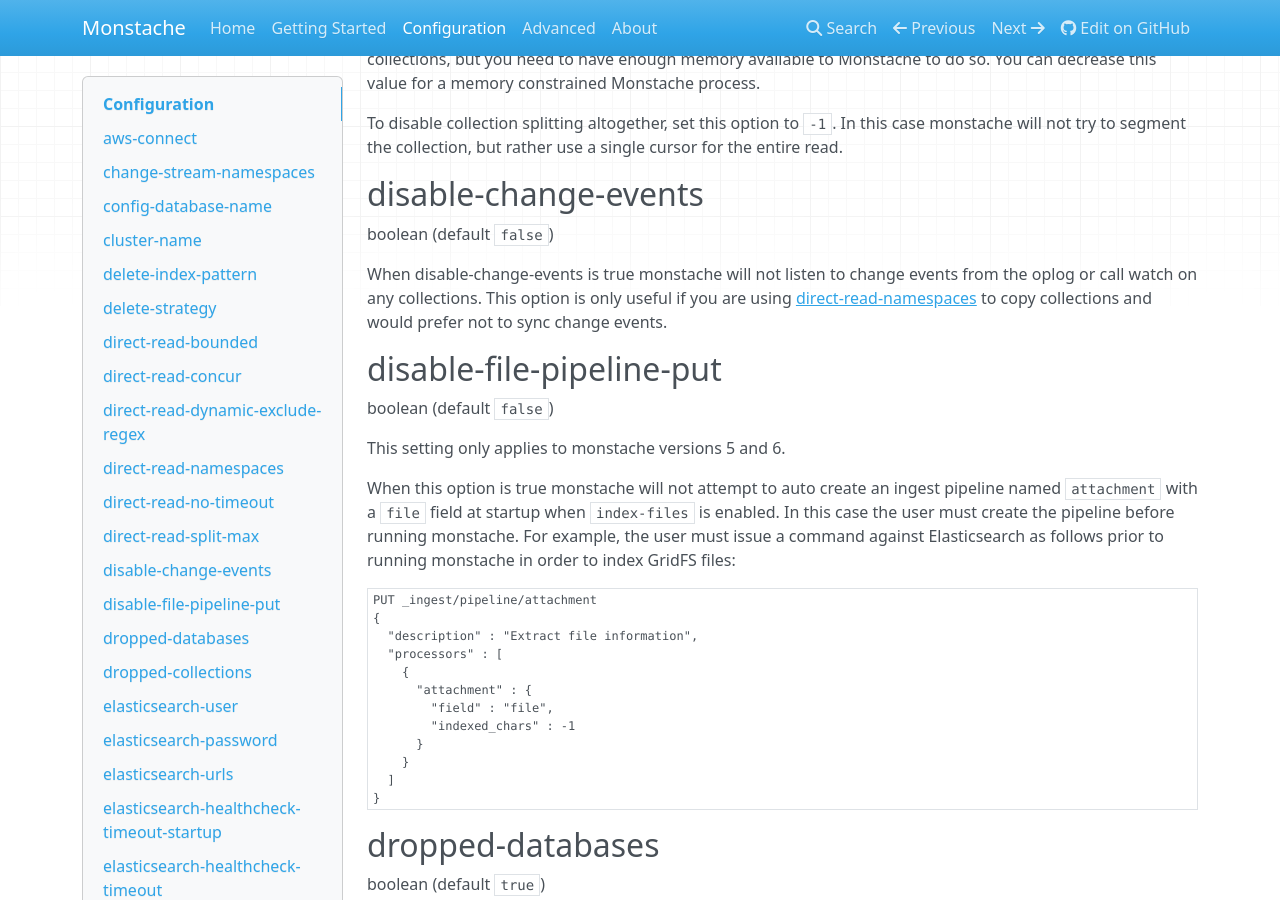
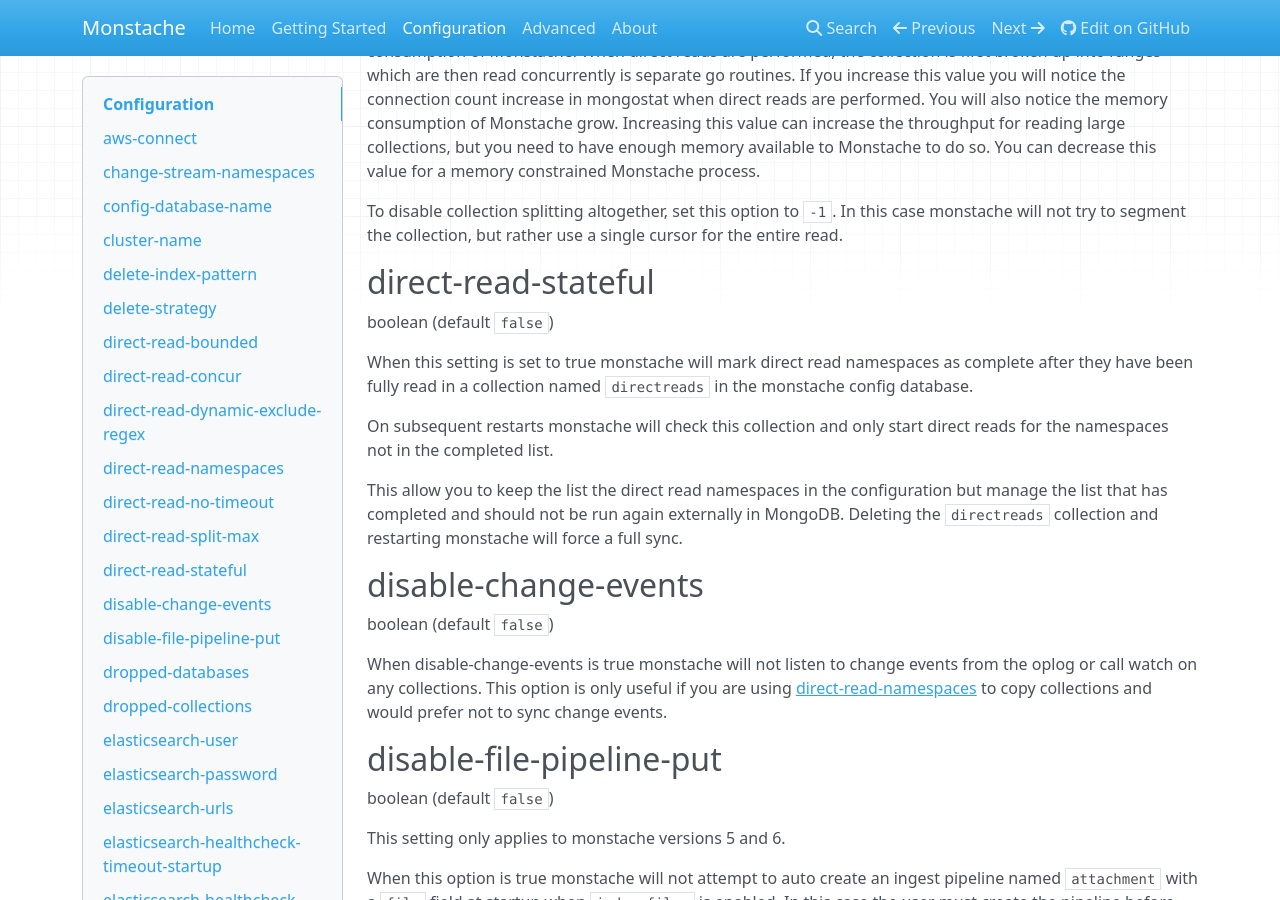
Before and after one commit to rwynn/monstache-site, an MkDocs documentation site: the page built from src/config.md, in a window 1280 px wide and 900 px high, scrolled down 5814 px. Built offline with MkDocs 1.6.1, drawn with Linux system fonts in a browser that asks for light colours; nearby versions of some CDN libraries; a style sheet for code colours, icons or effects is not loaded; some of the changed text lies outside the part shown.

Commit message:
update docs

```diff
--- a/docs/404.html
+++ b/docs/404.html
@@ -115,7 +115,7 @@
                 </p>
                 <form>
                     <div class="form-group">
-                        <input type="text" class="form-control" placeholder="Search..." id="mkdocs-search-query" title="Type search term here">
+                        <input type="search" class="form-control" placeholder="Search..." id="mkdocs-search-query" title="Type search term here">
                     </div>
                 </form>
                 <div id="mkdocs-search-results"></div>
--- a/docs/about/index.html
+++ b/docs/about/index.html
@@ -1220,7 +1220,7 @@
                 </p>
                 <form>
                     <div class="form-group">
-                        <input type="text" class="form-control" placeholder="Search..." id="mkdocs-search-query" title="Type search term here">
+                        <input type="search" class="form-control" placeholder="Search..." id="mkdocs-search-query" title="Type search term here">
                     </div>
                 </form>
                 <div id="mkdocs-search-results"></div>
--- a/docs/advanced/index.html
+++ b/docs/advanced/index.html
@@ -1557,7 +1557,7 @@
                 </p>
                 <form>
                     <div class="form-group">
-                        <input type="text" class="form-control" placeholder="Search..." id="mkdocs-search-query" title="Type search term here">
+                        <input type="search" class="form-control" placeholder="Search..." id="mkdocs-search-query" title="Type search term here">
                     </div>
                 </form>
                 <div id="mkdocs-search-results"></div>
--- a/docs/index.html
+++ b/docs/index.html
@@ -224,7 +224,7 @@
                 </p>
                 <form>
                     <div class="form-group">
-                        <input type="text" class="form-control" placeholder="Search..." id="mkdocs-search-query" title="Type search term here">
+                        <input type="search" class="form-control" placeholder="Search..." id="mkdocs-search-query" title="Type search term here">
                     </div>
                 </form>
                 <div id="mkdocs-search-results"></div>
--- a/docs/search/main.js
+++ b/docs/search/main.js
@@ -43,7 +43,7 @@
 
 function doSearch () {
   var query = document.getElementById('mkdocs-search-query').value;
-  if (query.length > 2) {
+  if (query.length > min_search_length) {
     if (!window.Worker) {
       displayResults(search(query));
     } else {
@@ -73,6 +73,8 @@
   } else if (e.data.results) {
     var results = e.data.results;
     displayResults(results);
+  } else if (e.data.config) {
+    min_search_length = e.data.config.min_search_length-1;
   }
 }
 
--- a/docs/search/worker.js
+++ b/docs/search/worker.js
@@ -58,6 +58,7 @@
   if (data.config && data.config.separator && data.config.separator.length) {
     lunr.tokenizer.separator = new RegExp(data.config.separator);
   }
+
   if (data.index) {
     index = lunr.Index.load(data.index);
     data.docs.forEach(function (doc) {
@@ -84,6 +85,7 @@
     console.log('Lunr index built, search ready');
   }
   allowSearch = true;
+  postMessage({config: data.config});
   postMessage({allowSearch: allowSearch});
 }
 
--- a/docs/start/index.html
+++ b/docs/start/index.html
@@ -336,7 +336,7 @@
                 </p>
                 <form>
                     <div class="form-group">
-                        <input type="text" class="form-control" placeholder="Search..." id="mkdocs-search-query" title="Type search term here">
+                        <input type="search" class="form-control" placeholder="Search..." id="mkdocs-search-query" title="Type search term here">
                     </div>
                 </form>
                 <div id="mkdocs-search-results"></div>
--- a/src/config.md
+++ b/src/config.md
@@ -4,6 +4,10 @@
 
 Configuration can be specified in environment variables (a limited set of options), in a TOML config file or
 passed into monstache as program arguments on the command line.
+
+Environment variables names can be suffixed with __FILE.  In this case the value of the environment variable will
+be interpreted as a file path.  Monstache will attempt to read the file at that path and use the contents of the file
+as the value of the variable.
 
 !!! note
 	Command line arguments take precedance over environment variables which in turn take precedance over the
@@ -249,6 +253,18 @@
 To disable collection splitting altogether, set this option to `-1`.  In this case monstache will not try to segment the
 collection, but rather use a single cursor for the entire read.
 
+## direct-read-stateful
+
+boolean (default `false`)
+
+When this setting is set to true monstache will mark direct read namespaces as complete after they have been fully read in
+a collection named `directreads` in the monstache config database.
+
+On subsequent restarts monstache will check this collection and only start direct reads for the namespaces not in the completed list.
+
+This allow you to keep the list the direct read namespaces in the configuration but manage the list that has completed and should
+not be run again externally in MongoDB. Deleting the `directreads` collection and restarting monstache will force a full sync.
+
 ## disable-change-events
 
 boolean (default `false`)
@@ -404,9 +420,29 @@
 When elasticsearch-pem-file is given monstache will use the given file path to add a local certificate to x509 cert
 pool when connecting to Elasticsearch. This should only be used when Elasticsearch is configured with SSL enabled.
 
+## elasticsearch-pki-auth
+
+TOML table (default `nil`)
+
+Used to configure client to use PKI user auth for Elasticsearch
+
+!!! note ""
+
+	#### cert-file
+
+	string (default "") (env var name `MONSTACHE_ES_PKI_CERT`)
+
+	Path to the cert file e.g. the --cert argument to curl
+
+	#### key-file
+
+	string (default "") (env var name `MONSTACHE_ES_PKI_KEY`)
+
+	Path to the key file e.g. the --key argument to curl
+
 ## elasticsearch-validate-pem-file
 
-boolean (default `true`)
+boolean (default `true`) (env var name `MONSTACHE_ES_VALIDATE_PEM`)
 
 When elasticsearch-validate-pem-file is false TLS will be configured to skip verification
 
@@ -768,6 +804,12 @@
 	Allows you to override the default type that monstache will index documents with.  Overriding the type is not recommended for Elasticsearch version
 	6.2+.
 
+	#### pipeline
+
+	string (default "")
+
+	The name of an existing Elasticsearch pipeline to index the data with. A pipeline is a series of Elasticsearch processors to be executed.  An Elasticsearch pipeline is one way to transform MongoDB data before indexing.
+
 ## max-file-size
 
 int (default `0`)
@@ -816,7 +858,7 @@
 
 ## mongo-validate-pem-file
 
-boolean (default `true`)
+boolean (default `true`) (env var name `MONSTACHE_MONGO_VALIDATE_PEM`)
 
 !!! note ""
     This setting only applies to the mgo driver in monstache versions 3 and 4. The driver in monstache 5 and 6
```
Also changed, not shown: other parts of docs/index.html (+2 -2 lines), docs/config/index.html (+37 -5 lines), docs/sitemap.xml (+5 -5 lines), docs/search/search_index.json, 1 other file.
